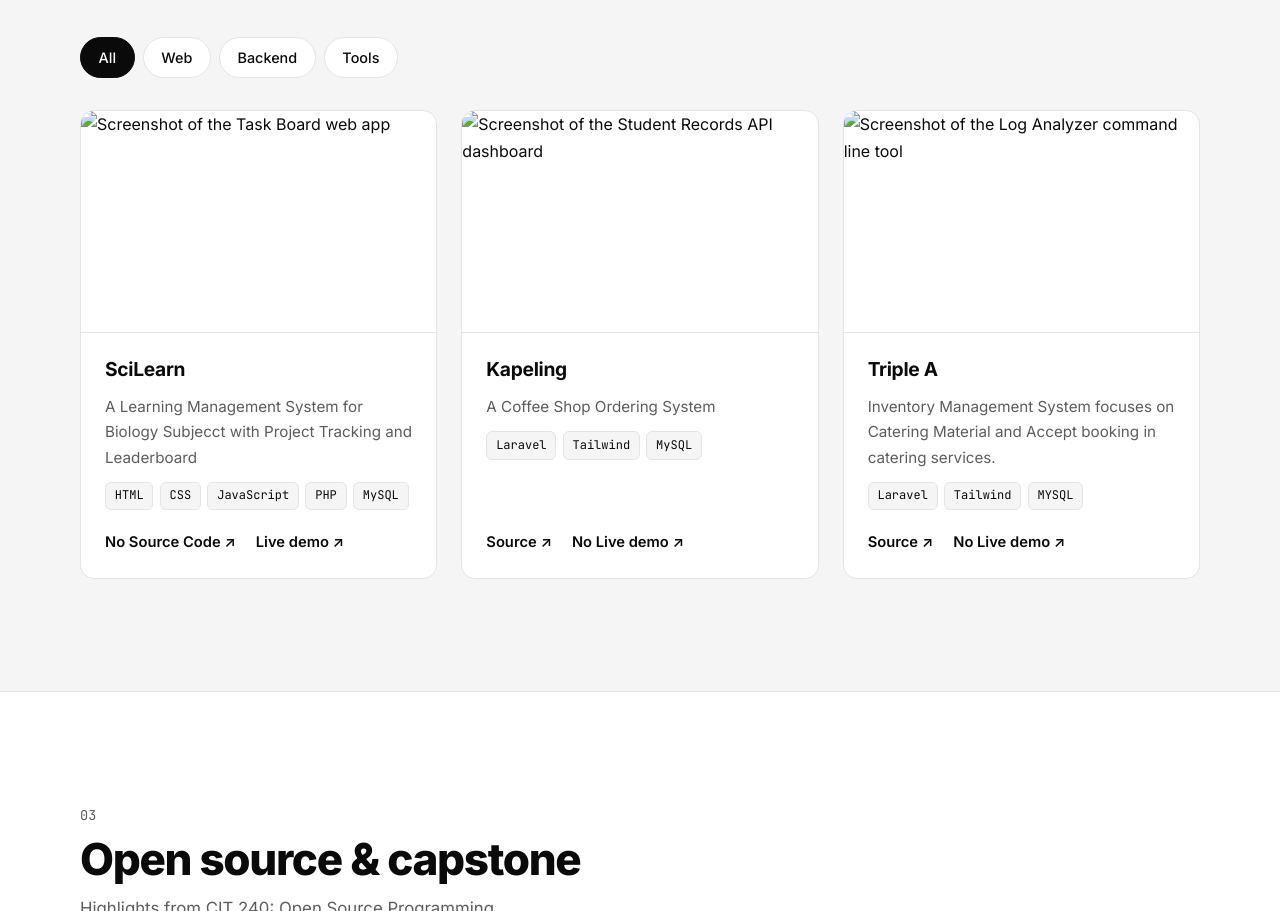
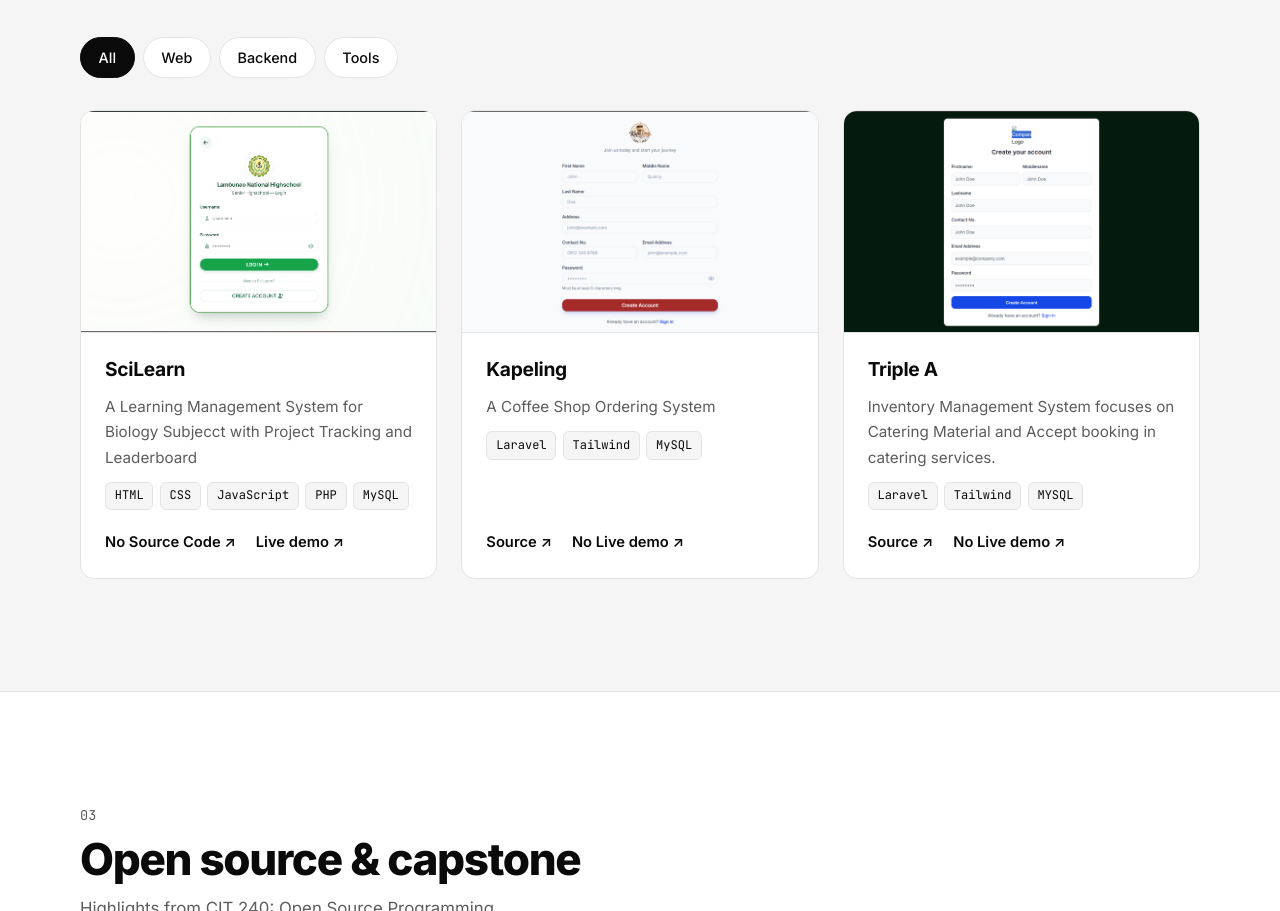
Before and after one commit to Magbanuajohn123/cit240Project, a plain HTML site: page index.html in a window 1280 px wide. Shown: the part 1770-2681 px from the top of the page. Drawn offline with Linux system fonts and the light colour scheme; the site is published under a folder, as on GitHub Pages, so addresses that start at the root find nothing.

Commit message:
Update index.html

```diff
--- a/index.html
+++ b/index.html
@@ -154,7 +154,7 @@
         <div class="project-grid" id="project-grid">
 
           <article class="project-card" data-category="web">
-            <img src="/asset/Screenshot 2026-05-08 090955.png" alt="Screenshot of the Task Board web app" loading="lazy" width="800" height="500" />
+            <img src="asset/Screenshot 2026-05-08 090955.png" alt="Screenshot of the Task Board web app" loading="lazy" width="800" height="500" />
             <div class="project-body">
               <h3>SciLearn</h3>
               <p>A Learning Management System for Biology Subjecct with Project Tracking and Leaderboard</p>
@@ -167,7 +167,7 @@
           </article>
 
           <article class="project-card" data-category="backend">
-            <img src="/asset/Screenshot 2026-11-27 085657.png" alt="Screenshot of the Student Records API dashboard" loading="lazy" width="800" height="500" />
+            <img src="asset/Screenshot 2026-11-27 085657.png" alt="Screenshot of the Student Records API dashboard" loading="lazy" width="800" height="500" />
             <div class="project-body">
               <h3>Kapeling</h3>
               <p>A Coffee Shop Ordering System</p>
@@ -180,7 +180,7 @@
           </article>
 
           <article class="project-card" data-category="tools">
-            <img src="/asset/Screenshot 2026-11-27 085523.png" alt="Screenshot of the Log Analyzer command line tool" loading="lazy" width="800" height="500" />
+            <img src="asset/Screenshot 2026-11-27 085523.png" alt="Screenshot of the Log Analyzer command line tool" loading="lazy" width="800" height="500" />
             <div class="project-body">
               <h3>Triple A</h3>
               <p>Inventory Management System focuses on Catering Material and Accept booking in catering services.</p>
```
